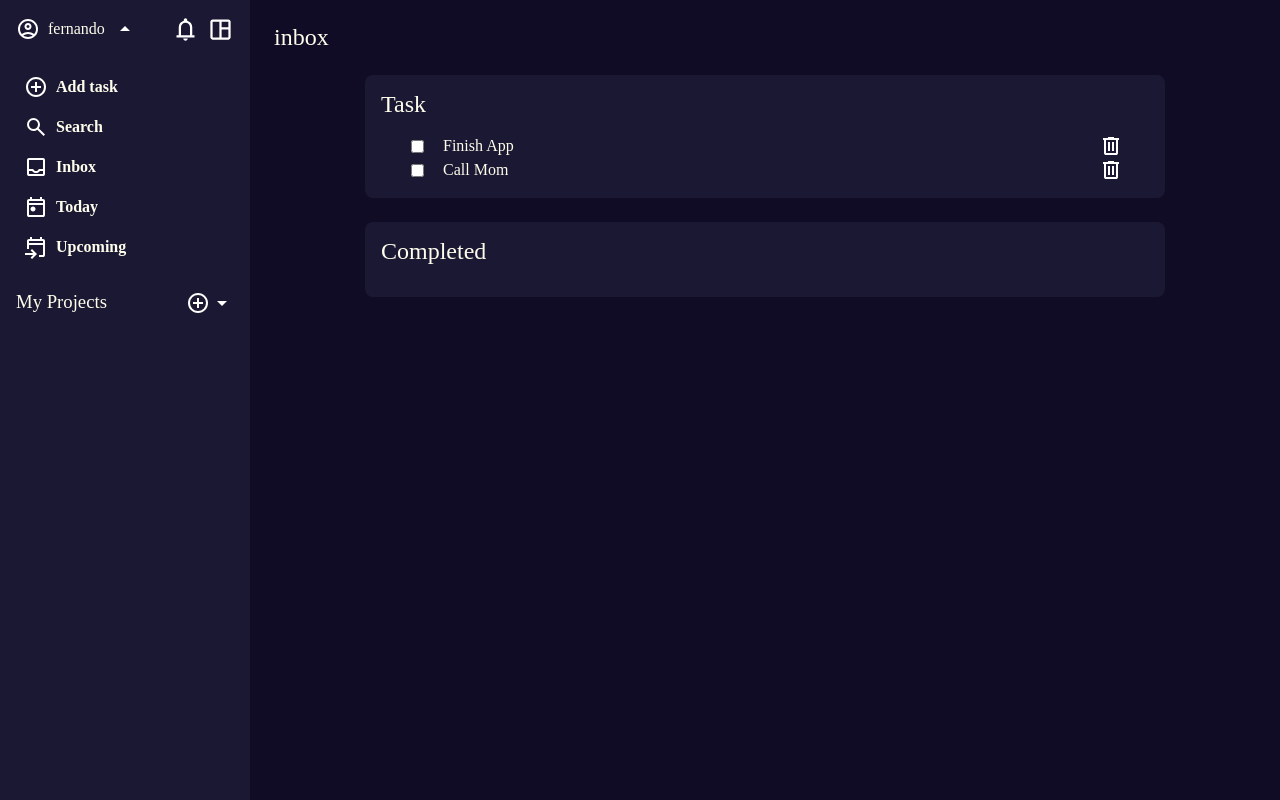
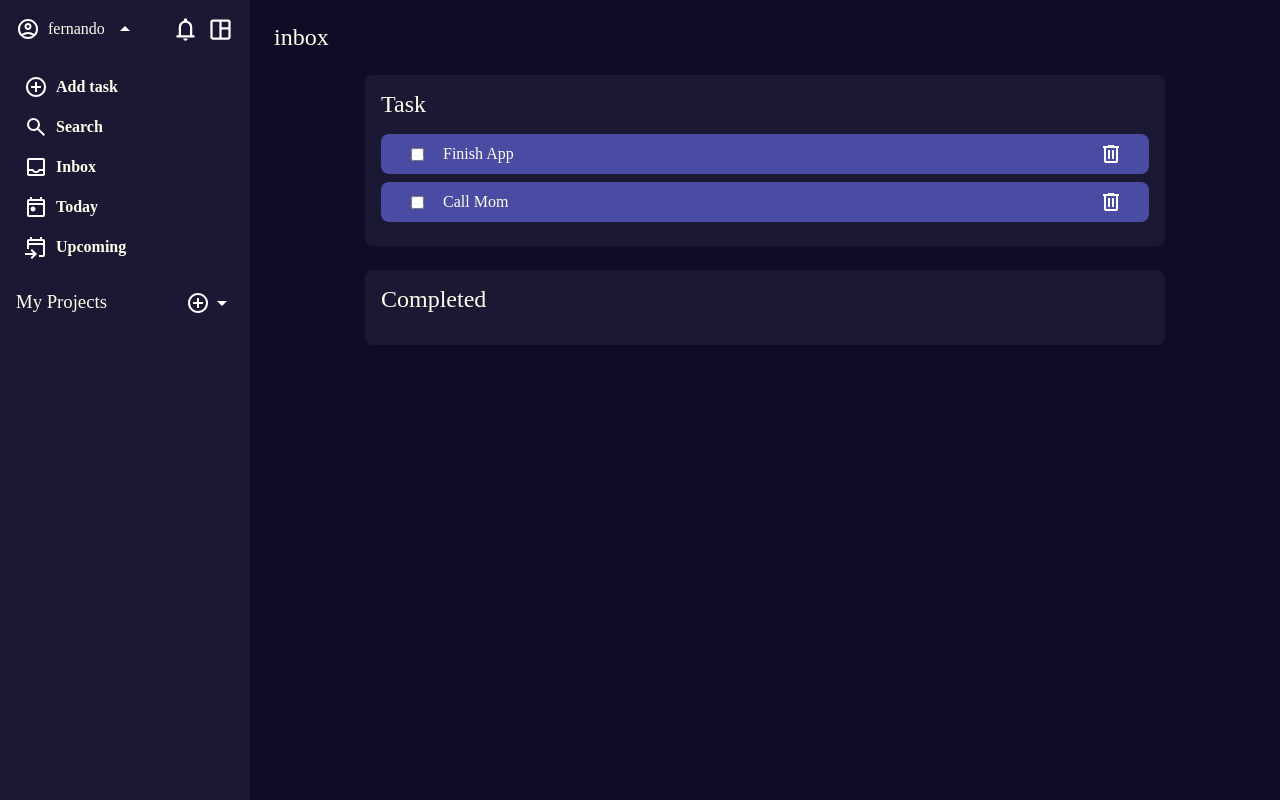
Before and after one commit to fernandopeguero/TodoList, a website built with webpack: page src/template.html in a window 1280 px wide. Built offline with nearby package versions, Linux system fonts and the light colour scheme.

Commit message:
Update styling for todo elements

```diff
--- a/src/style.css
+++ b/src/style.css
@@ -33,6 +33,9 @@ html {
   --color-apple: #AB4459;
   --color-orange: #F29F58;
   --color-white: #FFFDEC;
+
+  /* Priority Color */
+  --color-priority-level: #494CA2;
 
   /* padding */
   --pd-small: 8px;
@@ -126,25 +129,26 @@ body {
 
 
 .content_section {
+
   padding:var(--pd-large);
+  width: 100%;
 
   .todos_container {
     margin: 0 auto;
     max-width: 800px;
   }
 
-  .completed {
-    text-decoration: line-through;
-  }
 
 
-  width: 100%;
   .todo {
+    background-color: var(--color-priority-level);
+    margin: var(--pd-small) 0;
     width: 100%;
     display: flex;
     align-items: center;
     justify-content: space-between;
-    padding: 0 var(--pd-extra-large);
+    padding: var(--pd-small) var(--pd-extra-large);
+    border-radius: var(--pd-small);
 
 
     p {
@@ -152,8 +156,16 @@ body {
       padding-left: var(--pd-medium);
       width: 100%;
     }
+
+    img {
+      cursor: pointer;
+    }
   }
 
+  .completed {
+    text-decoration: line-through;
+    background-color: green;
+  }
 
   .todo_section, .completed_todo {
     h2 {
```
